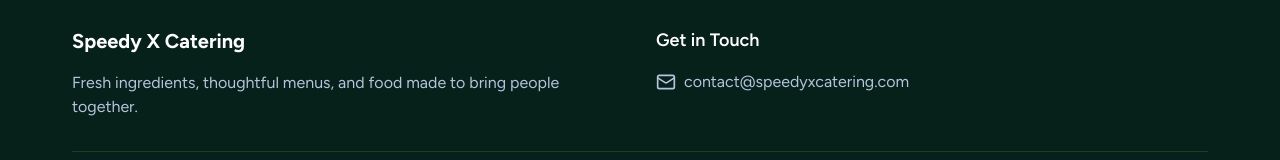
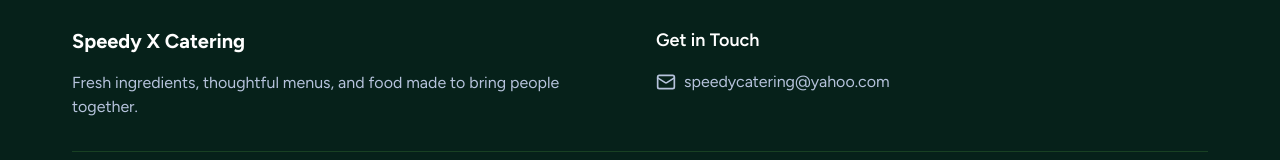
Before and after one commit to alana-stull/speedyxcatering, a React (Vite) app: page / in a window 1280 px wide. Shown: the part 3331-3491 px from the top of the page. Built offline with nearby package versions, Linux system fonts and the light colour scheme.

Commit message:
fixed email

```diff
--- a/src/app/components/ContactPage.tsx
+++ b/src/app/components/ContactPage.tsx
@@ -25,13 +25,14 @@
               <h2 style={{ fontFamily: 'Figtree, sans-serif', fontSize: '2rem', fontWeight: 600 }} className="text-[#06211A] mb-6">
                 Send Us a Message
               </h2>
-              <form className="space-y-6">
+              <form action="mailto:speedycatering@yahoo.com" method="POST" encType="text/plain" className="space-y-6">
                 <div>
                   <label style={{ fontFamily: 'Figtree, sans-serif' }} className="block text-[#06211A] mb-2">
                     Your Name
                   </label>
                   <input
                     type="text"
+                    name="name"
                     style={{ fontFamily: 'Figtree, sans-serif' }}
                     className="w-full px-4 py-3 border border-gray-300 rounded-lg focus:outline-none focus:ring-2 focus:ring-[#06211A] focus:border-transparent"
                     placeholder="John Doe"
@@ -43,6 +44,7 @@
                   </label>
                   <input
                     type="email"
+                    name="email"
                     style={{ fontFamily: 'Figtree, sans-serif' }}
                     className="w-full px-4 py-3 border border-gray-300 rounded-lg focus:outline-none focus:ring-2 focus:ring-[#06211A] focus:border-transparent"
                     placeholder="john@example.com"
@@ -54,6 +56,7 @@
                   </label>
                   <input
                     type="tel"
+                    name="phone"
                     style={{ fontFamily: 'Figtree, sans-serif' }}
                     className="w-full px-4 py-3 border border-gray-300 rounded-lg focus:outline-none focus:ring-2 focus:ring-[#06211A] focus:border-transparent"
                     placeholder="(555) 123-4567"
@@ -65,6 +68,7 @@
                   </label>
                   <input
                     type="text"
+                    name="subject"
                     style={{ fontFamily: 'Figtree, sans-serif' }}
                     className="w-full px-4 py-3 border border-gray-300 rounded-lg focus:outline-none focus:ring-2 focus:ring-[#06211A] focus:border-transparent"
                     placeholder="How can we help?"
@@ -76,6 +80,7 @@
                   </label>
                   <textarea
                     rows={6}
+                    name="message"
                     style={{ fontFamily: 'Figtree, sans-serif' }}
                     className="w-full px-4 py-3 border border-gray-300 rounded-lg focus:outline-none focus:ring-2 focus:ring-[#06211A] focus:border-transparent resize-none"
                     placeholder="Tell us about your event or ask us anything..."
@@ -107,10 +112,7 @@
                       Email
                     </h3>
                     <p style={{ fontFamily: 'Figtree, sans-serif' }} className="text-[#6E7B8B]">
-                      contact@speedyxcatering.com
-                    </p>
-                    <p style={{ fontFamily: 'Figtree, sans-serif' }} className="text-[#6E7B8B]">
-                      events@speedyxcatering.com
+                      speedycatering@yahoo.com
                     </p>
                   </div>
                 </div>
--- a/src/app/components/Footer.tsx
+++ b/src/app/components/Footer.tsx
@@ -20,8 +20,8 @@
             <h3 style={{ fontFamily: 'Figtree, sans-serif' }} className="font-semibold mb-4">Get in Touch</h3>
             <div className="flex items-center gap-2">
               <Mail className="w-5 h-5 text-[#B6C3DC]" />
-              <a href="mailto:contact@speedyxcatering.com" style={{ fontFamily: 'Figtree, sans-serif' }} className="text-[#B6C3DC] hover:text-white transition-colors">
-                contact@speedyxcatering.com
+              <a href="mailto:speedycatering@yahoo.com" style={{ fontFamily: 'Figtree, sans-serif' }} className="text-[#B6C3DC] hover:text-white transition-colors">
+                speedycatering@yahoo.com
               </a>
             </div>
           </div>
```
